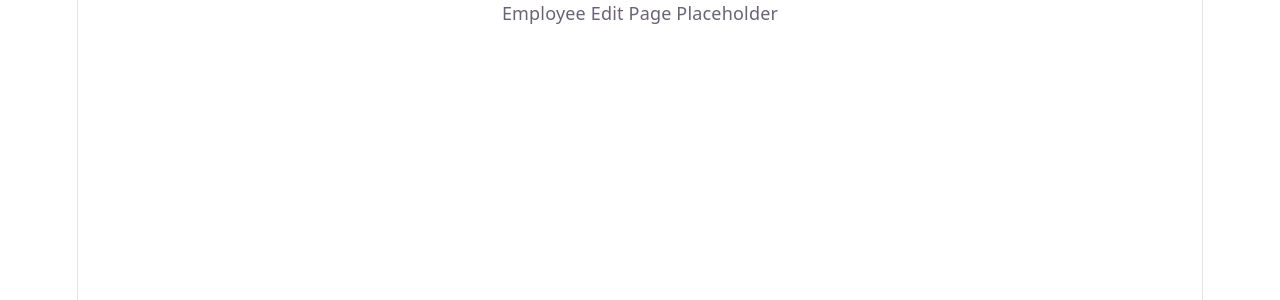
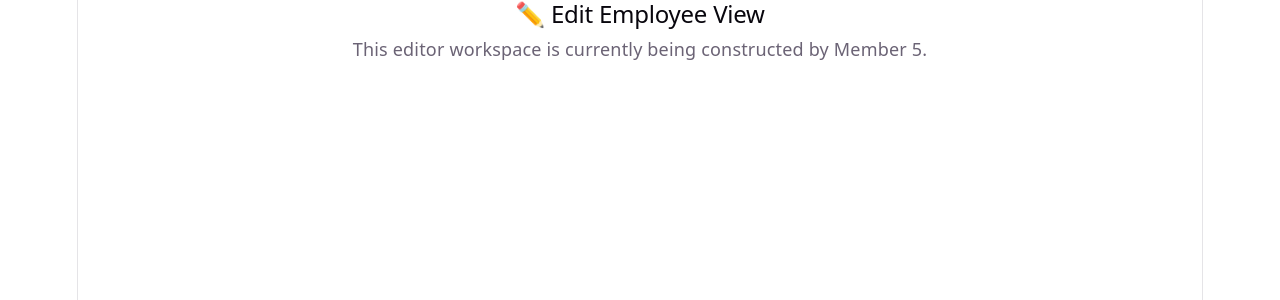
Before and after one commit to shivanirahul/employee-management-system, a React (Vite) app: page /employees/edit/1 in a window 1280 px wide. Shown: the top 300 px of the page. Built offline with nearby package versions, Linux system fonts and the light colour scheme; no server answers; sample sign-in values are in the browser's storage.

Commit message:
git conflict resolution

```diff
--- a/src/pages/Dashboard/index.jsx
+++ b/src/pages/Dashboard/index.jsx
@@ -14,7 +14,6 @@ const Dashboard = () => {
     <div className="dashboard-container">
       <h2 className="dashboard-title">📋 Dashboard (Protected Area)</h2>
       <p>Welcome! If you see this, your JWT authentication token is working.</p>
-
       <button onClick={handleLogout} className="logout-button">
         Log Out
       </button>
--- a/src/pages/EmployeeAdd/index.jsx
+++ b/src/pages/EmployeeAdd/index.jsx
@@ -1,3 +1,10 @@
+import React from 'react';
+
 export default function EmployeeAdd() {
-  return <div>Employee Add Page Placeholder</div>;
+  return (
+    <div className="p-8">
+      <h2 className="text-2xl font-bold mb-4">➕ Add Employee View</h2>
+      <p className="text-slate-600">This form is currently being constructed by Member 4.</p>
+    </div>
+  );
 }
--- a/src/pages/EmployeeEdit/index.jsx
+++ b/src/pages/EmployeeEdit/index.jsx
@@ -1,3 +1,10 @@
+import React from 'react';
+
 export default function EmployeeEdit() {
-  return <div>Employee Edit Page Placeholder</div>;
+  return (
+    <div className="p-8">
+      <h2 className="text-2xl font-bold mb-4">✏️ Edit Employee View</h2>
+      <p className="text-slate-600">This editor workspace is currently being constructed by Member 5.</p>
+    </div>
+  );
 }
--- a/src/pages/EmployeeList/index.jsx
+++ b/src/pages/EmployeeList/index.jsx
@@ -1,3 +1,10 @@
+import React from 'react';
+
 export default function EmployeeList() {
-  return <div>Employee List Page Placeholder</div>;
+  return (
+    <div className="p-8">
+      <h2 className="text-2xl font-bold mb-4">👥 Employee List Registry</h2>
+      <p className="text-slate-600">This view is currently being constructed by Member 3.</p>
+    </div>
+  );
 }
```
